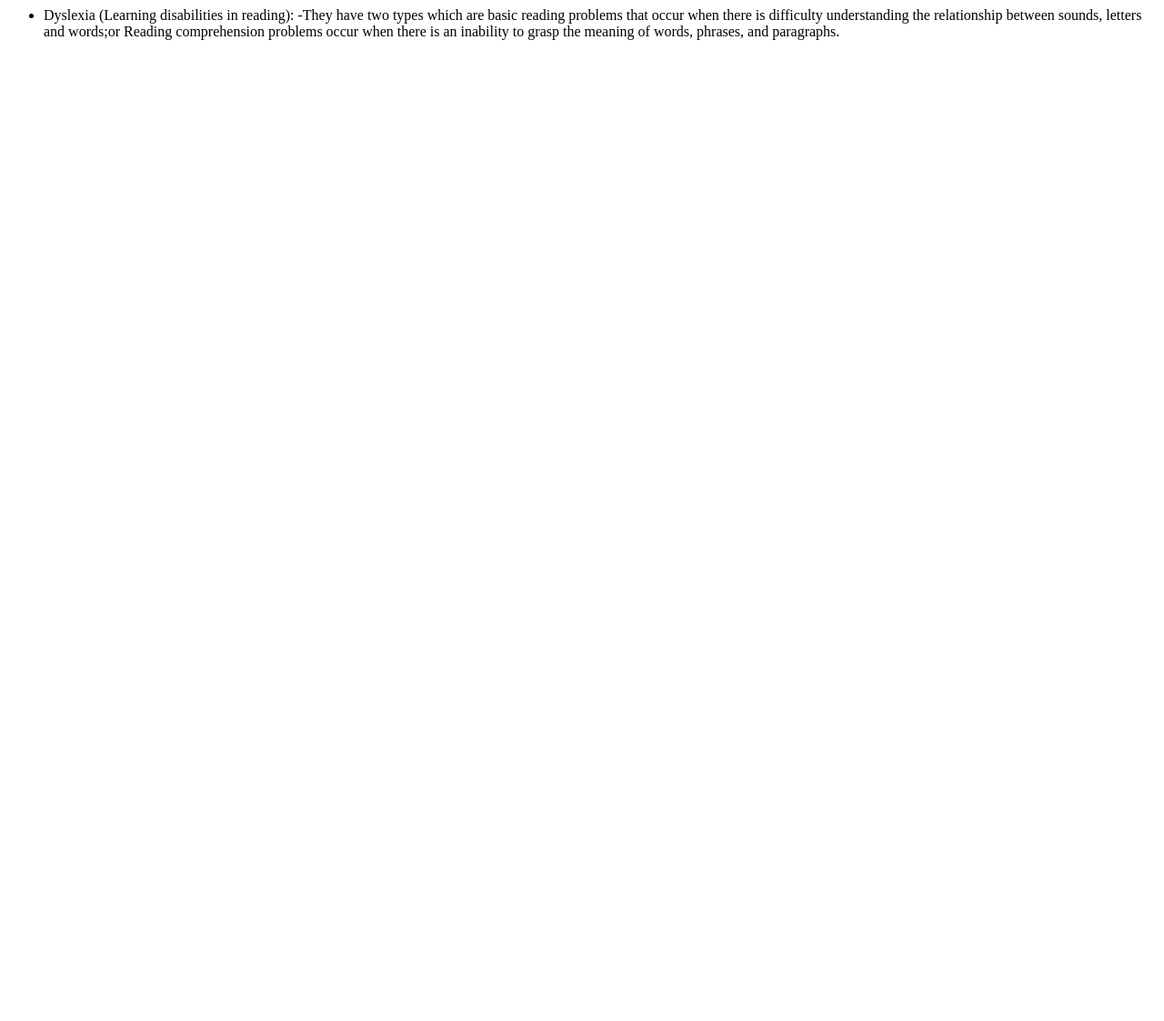
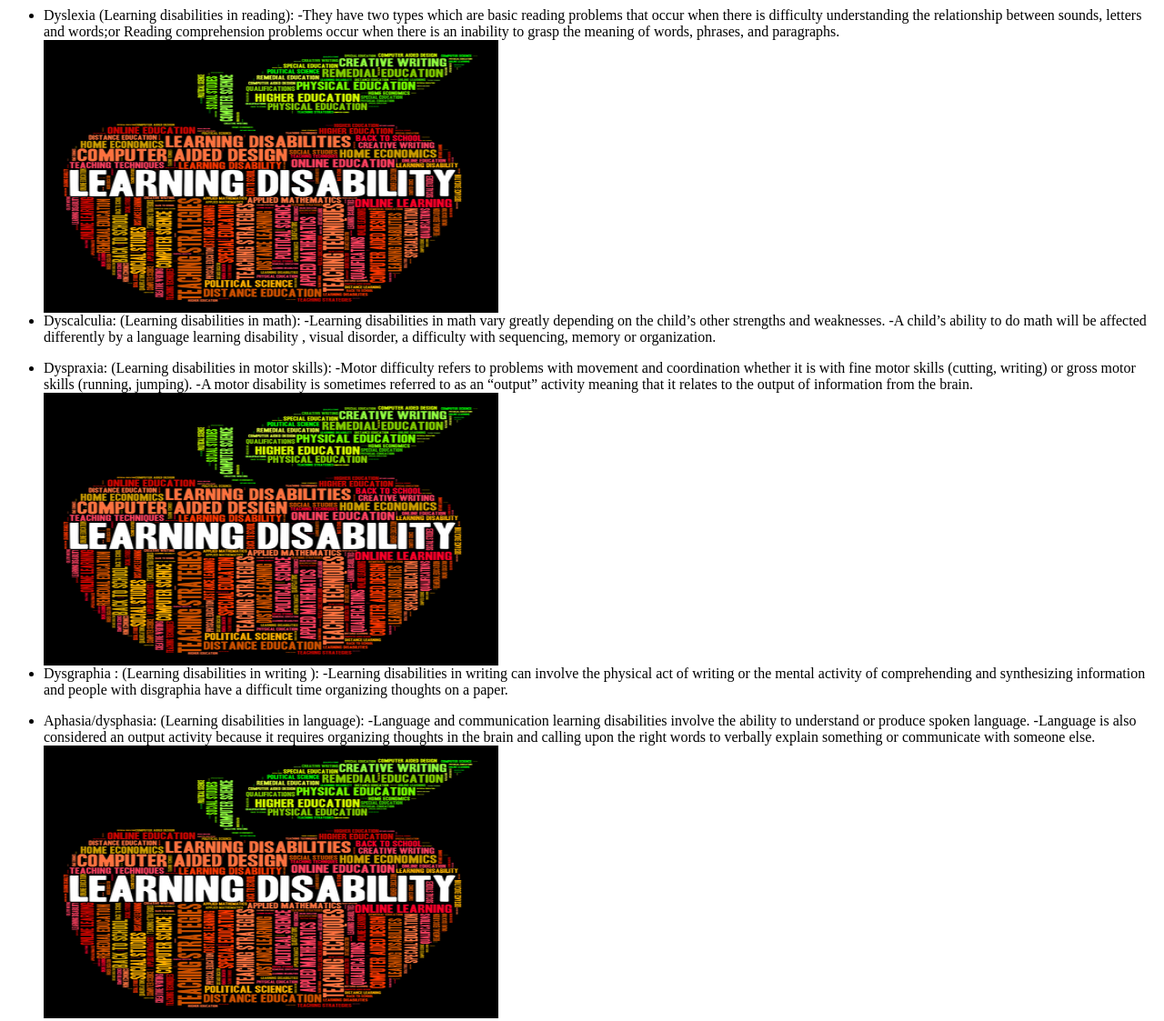
Before and after one commit to malakahmed/Learning-disablilties, a plain HTML site: page types.html in a window 1280 px wide. Shown: the whole page at 91% size. Before the commit the page ends 800 px from the top, so only its background shows below. Drawn offline with Linux system fonts and the light colour scheme.

Commit message:
Update types.html

```diff
--- a/types.html
+++ b/types.html
@@ -4,6 +4,30 @@
 <title> </title>
 </head>
 <ul>
-   <li>Dyslexia (Learning disabilities in reading):  -They have two types which are basic reading problems that occur when there is
-   difficulty understanding the relationship between sounds, letters and words;or Reading comprehension problems occur when there is an
-   inability to grasp the meaning of words, phrases, and paragraphs.</li>
+   <li>Dyslexia (Learning disabilities in reading):
+      -They have two types which are basic reading problems that occur when there is
+       difficulty understanding the relationship between sounds, letters and words;or Reading comprehension problems occur when there
+       is an inability to grasp the meaning of words, phrases, and paragraphs.</li>
+   <img src="images/ud.jpg" alt="ud.jpg" style="width:500px;height:300px;">
+   <li>Dyscalculia: (Learning disabilities in math):
+      -Learning disabilities in math vary greatly depending on the child’s other strengths and weaknesses.
+      -A child’s ability to do math will be affected differently by a language learning disability , visual disorder, a difficulty with
+       sequencing, memory or organization. </li>
+   <p>
+   </p>
+   <li>Dyspraxia: (Learning disabilities in motor skills):
+       -Motor difficulty refers to problems  with movement and coordination whether it is with fine motor skills (cutting, writing)
+        or gross motor skills (running, jumping).
+       -A motor disability is sometimes referred to as an “output” activity meaning that it relates to the output of information from
+      the brain.</li>
+       <img src="images/ud.jpg" alt="ud.jpg" style="width:500px;height:300px;">
+   <li>Dysgraphia : (Learning disabilities in writing ):
+       -Learning disabilities in writing can involve the physical act of writing or the mental activity of comprehending and synthesizing
+       information and people with disgraphia have a difficult time organizing thoughts on a paper.</li>
+   <p> </p>
+   <li>Aphasia/dysphasia: (Learning disabilities in language):
+      -Language and communication learning disabilities involve the ability to understand or produce spoken language.
+      -Language is also considered an output activity because it requires organizing thoughts in the brain and calling upon the
+       right words to verbally explain something or communicate with someone else. </li>
+    <img src="images/ud.jpg" alt="ud.jpg" style="width:500px;height:300px;">
+   </ul>
```
